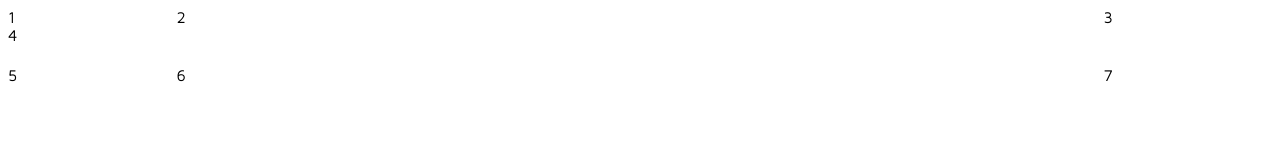
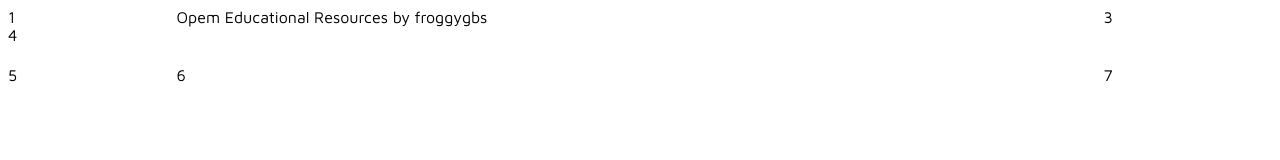
Before and after one commit to froggygbs/froggygbs.github.io, a plain HTML site: page index.html in a window 1280 px wide. Drawn offline with Linux system fonts and the light colour scheme.

Commit message:
Überschrift

```diff
--- a/index.html
+++ b/index.html
@@ -9,7 +9,7 @@
     <div class="container">
         <div class="Content">4</div>
         <div class="Logo">1</div>
-        <div class="Caption">2</div>
+        <div class="Caption">Opem Educational Resources by froggygbs</div>
         <div class="Hamburger">3</div>
         <div class="Footer">6</div>
         <div class="About">5</div>
```
